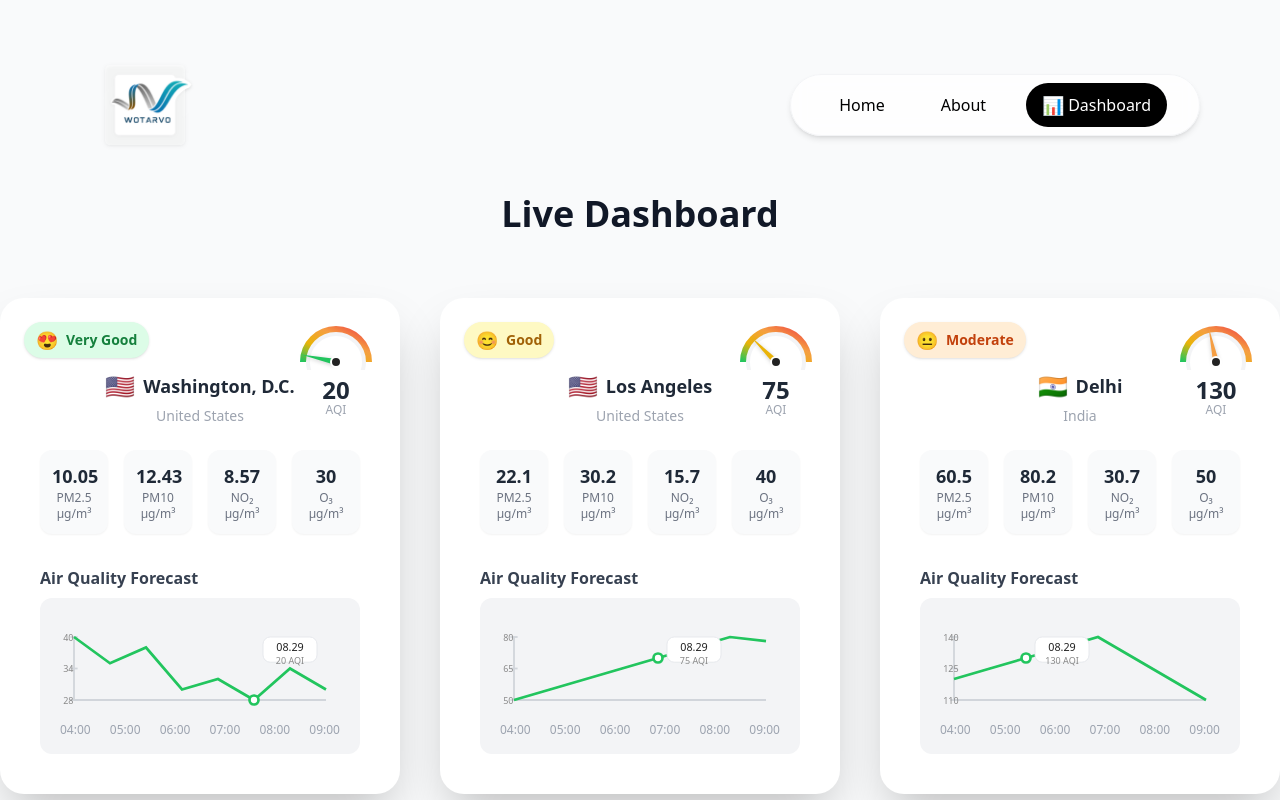
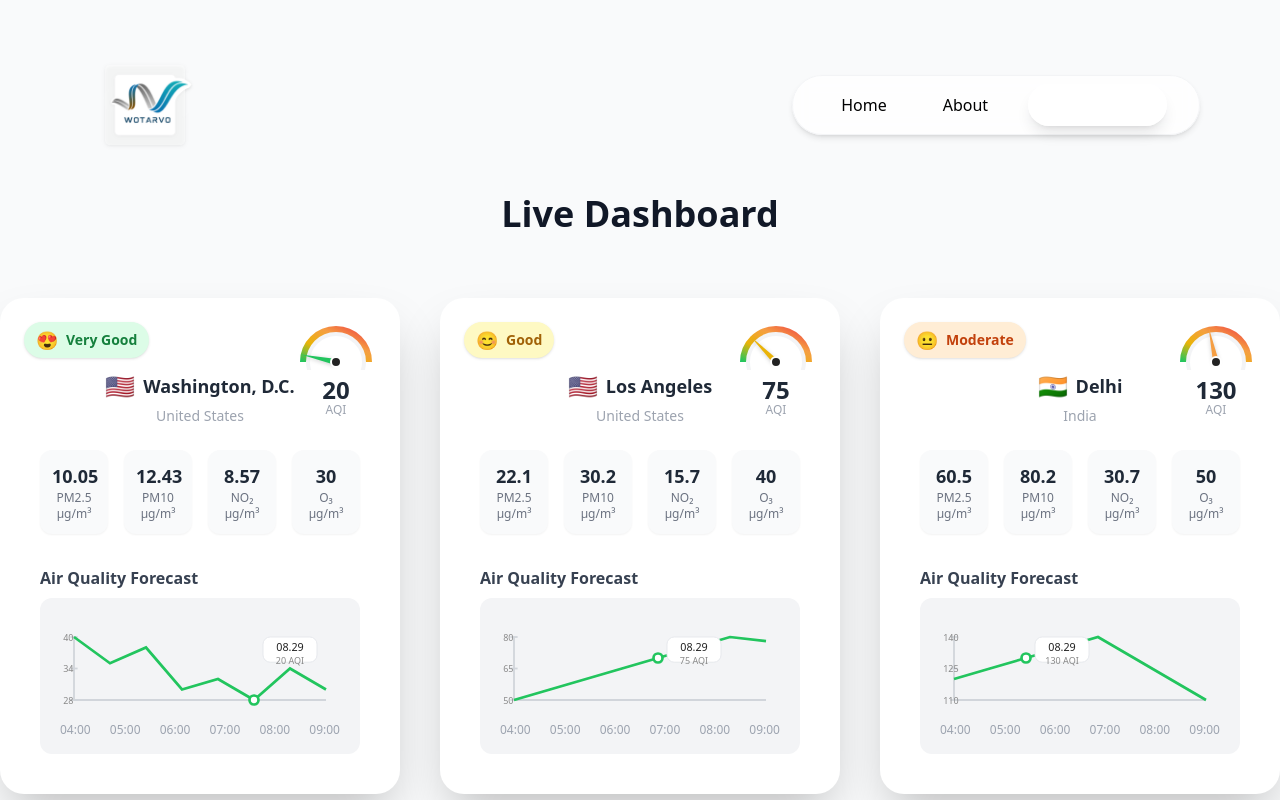
Before and after one commit to sah-krishna/wotarvo, a React (Vite) app in the folder frontend/: page /dashboard in a window 1280 px wide. Shown: the top 800 px of the page. Built offline with nearby package versions, Linux system fonts and the light colour scheme.

Commit message:
hero 2ndary

```diff
--- a/frontend/src/App.jsx
+++ b/frontend/src/App.jsx
@@ -1,6 +1,7 @@
 // import './App.css'
 import Navbar from './Navbar'
 import { Link } from 'react-router-dom'
+import { MdDashboard } from 'react-icons/md'
 
 function App() {
   return (
@@ -15,11 +16,11 @@ function App() {
       </div>
       <Navbar />
       <section className="flex items-center min-h-[70vh] pt-16 md:pt-28 px-8 md:px-20">
-        <div className="bg-white/10 backdrop-blur-md rounded-2xl p-10 md:p-14 max-w-xl shadow-lg border border-white/20">
-          <h1 className="text-4xl md:text-5xl font-extrabold text-gray-900 mb-4 drop-shadow-sm">
-            Clean Air. Clear Mind.
+        <div className="bg-white/40 backdrop-blur-md rounded-2xl p-10 md:p-14 max-w-xl shadow-lg border border-white/30 flex flex-col items-start gap-4">
+          <h1 className="text-4xl md:text-5xl font-extrabold text-sky-700 mb-2 drop-shadow-sm">
+            Every Breath, Monitored. Every Space, Purified.
           </h1>
-          <p className="text-gray-800 text-lg mb-6 font-medium">
+          <p className="text-gray-800 text-lg font-medium">
             Real-time air quality monitoring and advanced filtration for a healthier tomorrow.
           </p>
           <p className="text-sky-700 text-base font-semibold">
--- a/frontend/src/Navbar.jsx
+++ b/frontend/src/Navbar.jsx
@@ -1,9 +1,10 @@
 import { NavLink } from 'react-router-dom';
+import { MdDashboard } from 'react-icons/md';
 
 const menu = [
   { label: 'Home', path: '/', icon: null, exact: true },
   { label: 'About', path: '/about', icon: null },
-  { label: 'Dashboard', path: '/dashboard', icon: '📊' },
+  { label: 'Dashboard', path: '/dashboard', icon: <MdDashboard />, glassy: true },
 ];
 
 export default function Navbar() {
@@ -20,7 +21,9 @@ export default function Navbar() {
             to={item.path}
             end={item.exact || false}
             className={({ isActive }) =>
-              isActive
+              isActive && item.glassy
+                ? 'flex items-center gap-1 text-white bg-white/30 backdrop-blur-md border border-white/40 shadow-lg text-base px-4 py-2 rounded-full font-medium transition'
+                : isActive
                 ? 'flex items-center gap-1 text-white bg-black text-base px-4 py-2 rounded-full font-medium transition'
                 : 'flex items-center gap-1 text-black text-base px-4 py-2 rounded-full font-medium hover:bg-gray-100 transition'
             }
--- /dev/null
+++ b/package.json
@@ -0,0 +1,5 @@
+{
+  "dependencies": {
+    "react-icons": "^5.5.0"
+  }
+}
```
Also changed, not shown: 1 other file (tests, documents, lock files or other folders).
